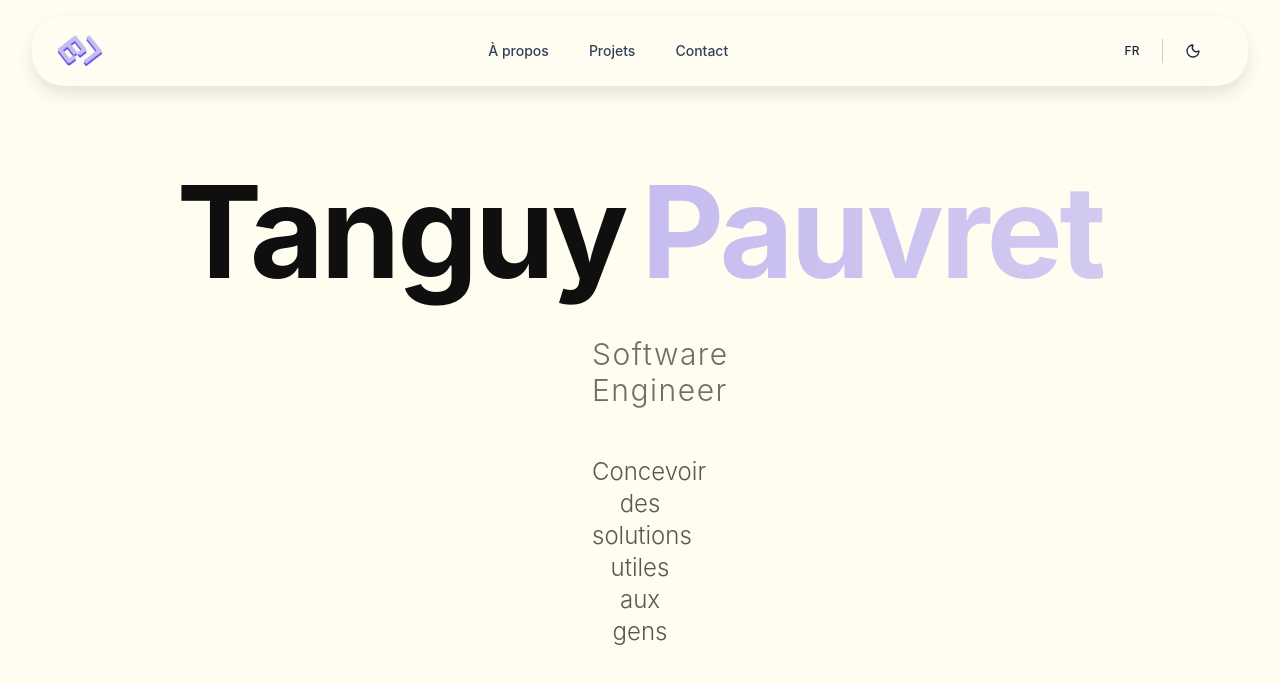
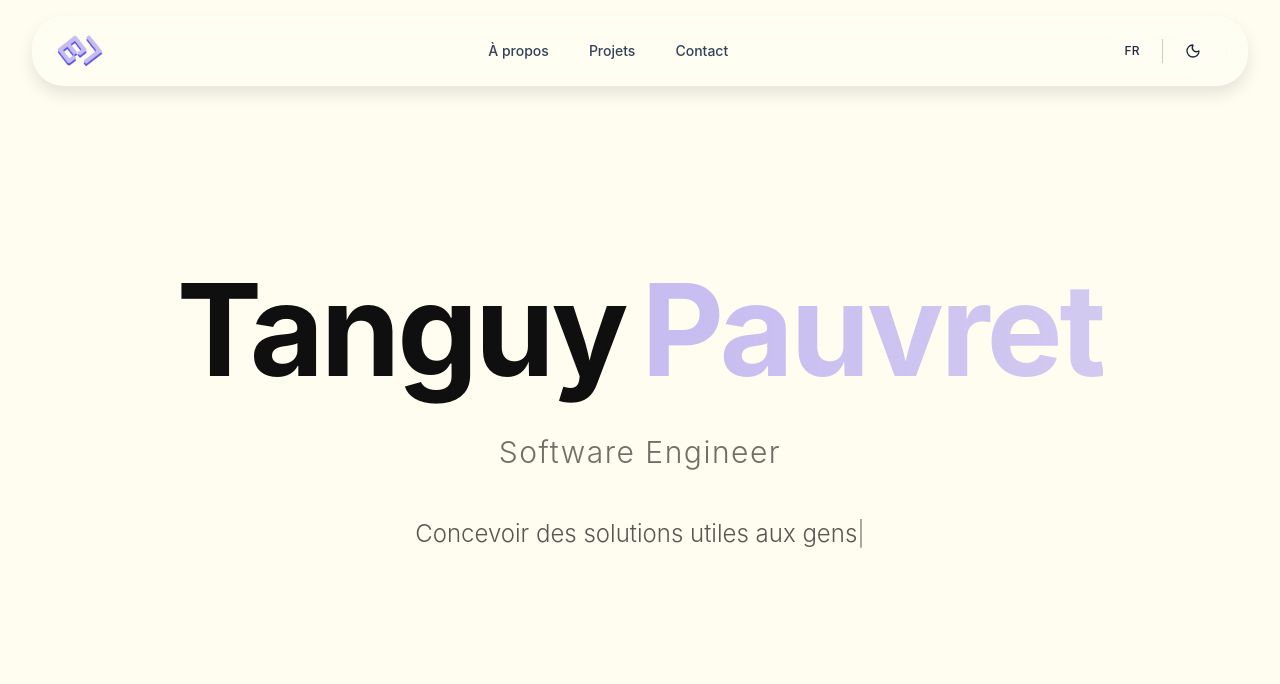
Before and after one commit to Bima42/portfolio, a React (Vite) app: page / in a window 1280 px wide. Shown: the top 684 px of the page. Built offline with nearby package versions, Linux system fonts and the light colour scheme.

Commit message:
fix(home): improve animation

```diff
--- a/src/components/home/HeroSection.tsx
+++ b/src/components/home/HeroSection.tsx
@@ -1,39 +1,106 @@
-import { useLanguage } from '../../hooks/useLanguage';
+import { useLanguage } from '@/hooks/useLanguage';
+import { motion, type Variants } from 'framer-motion';
+import { useEffect, useState } from 'react';
+
+function TypewriterText({ text }: { text: string; }) {
+  const [displayText, setDisplayText] = useState('');
+
+  useEffect(() => {
+    const startTimer = setTimeout(() => {
+      let index = 0;
+
+      const typeInterval = setInterval(() => {
+        if (index < text.length) {
+          setDisplayText(text.slice(0, index + 1));
+          index++;
+        } else {
+          clearInterval(typeInterval);
+        }
+      }, 100);
+
+      return () => clearInterval(typeInterval);
+    }, 700);
+
+    return () => clearTimeout(startTimer);
+  }, [text]);
+
+  return (
+    <span>
+      {displayText}
+      <span className="animate-pulse">|</span>
+    </span>
+  );
+}
 
 export function HeroSection() {
   const { t } = useLanguage();
 
+  const containerVariants: Variants = {
+    hidden: { opacity: 0 },
+    visible: {
+      opacity: 1,
+      transition: {
+        delayChildren: 0.1
+      }
+    }
+  };
+
+  const itemVariants: Variants = {
+    hidden: { opacity: 0, y: 30 },
+    visible: {
+      opacity: 1,
+      y: 0,
+      transition: {
+        duration: 0.5,
+        ease: "easeOut"
+      }
+    }
+  };
+
   return (
     <section className="min-h-screen flex items-center justify-center relative bg-background">
       <div className="container mx-auto px-lg">
-        <div className={"max-w-5xl mx-auto text-center transition-all duration-1000 ease-out opacity-100 translate-y-0"}>
+        <motion.div
+          className="mx-auto text-center"
+          variants={containerVariants}
+          initial="hidden"
+          animate="visible"
+        >
 
           {/* Main heading */}
-          <div className="mb-2xl">
+          <motion.div className="mb-2xl" variants={itemVariants}>
             <h1 className="text-5xl md:text-7xl lg:text-8xl xl:text-9xl font-bold leading-tight tracking-tight">
               <div className="flex flex-col md:flex-row items-center justify-center gap-md">
-                <span className="text-foreground">Tanguy</span>
-                <span className="text-primary bg-gradient-to-r from-primary to-primary/80 bg-clip-text text-transparent">
+                <motion.span
+                  className="text-foreground"
+                  variants={itemVariants}
+                >
+                  Tanguy
+                </motion.span>
+                <motion.span
+                  className="text-primary bg-gradient-to-r from-primary to-primary/80 bg-clip-text text-transparent"
+                  variants={itemVariants}
+                >
                   Pauvret
-                </span>
+                </motion.span>
               </div>
             </h1>
 
             {/* Subtitle */}
-            <div className="mt-lg">
+            <motion.div className="mt-lg" variants={itemVariants}>
               <h2 className="text-xl md:text-2xl lg:text-3xl text-foreground/60 font-light tracking-[0.05em] text-center">
                 Software Engineer
               </h2>
-            </div>
-          </div>
+            </motion.div>
+          </motion.div>
 
           {/* Description */}
-          <div className="mx-auto">
-            <p className={"text-lg md:text-xl lg:text-2xl text-foreground/70 text-center font-light transition-all duration-1000 delay-300 opacity-100 translate-y-0"}>
-              {t("pages.home.greeting")}
+          <motion.div className="mx-auto" variants={itemVariants}>
+            <p className="text-lg md:text-xl lg:text-2xl text-foreground/70 text-center font-light">
+              <TypewriterText text={t("pages.home.greeting")} />
             </p>
-          </div>
-        </div>
+          </motion.div>
+        </motion.div>
       </div>
     </section>
   );
```
